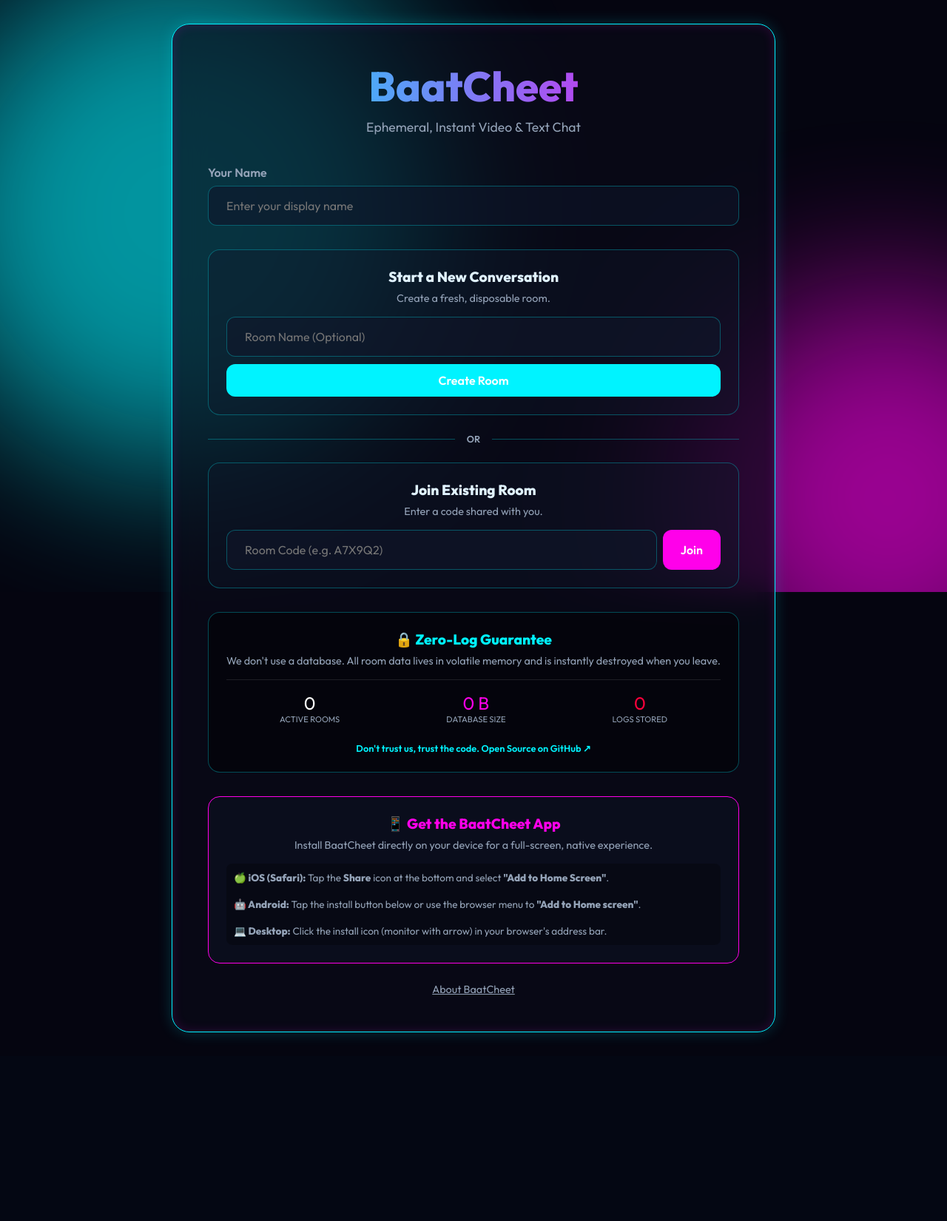
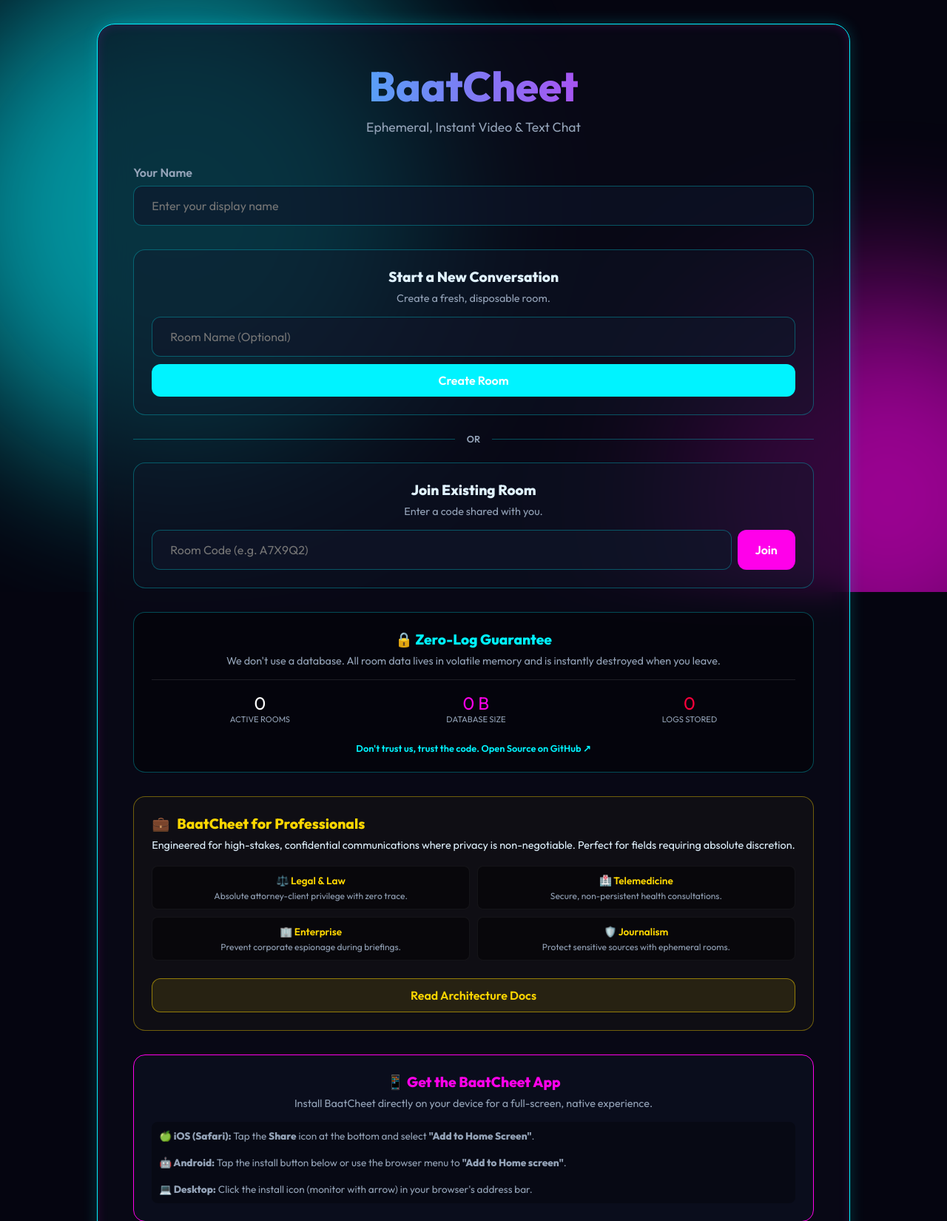
Before and after one commit to ArnavPundir22/BaatCheet, a Flask app: page / in a window 1280 px wide. Shown: the top 1650 px of the page at 74% size. Before the commit the page ends 1400 px from the top, so only its background shows below. Run offline with Flask 3, Linux system fonts and the light colour scheme; data that the repository does not hold is empty.

Commit message:
documentation update

```diff
--- a/static/sw.js
+++ b/static/sw.js
@@ -1,4 +1,4 @@
-const CACHE_NAME = 'baatcheet-v11';
+const CACHE_NAME = 'baatcheet-v12';
 const ASSETS_TO_CACHE = [
   '/',
   '/static/css/style.css',
--- a/templates/index.html
+++ b/templates/index.html
@@ -89,6 +89,36 @@
                 </div>
             </div>
 
+            <div class="action-card professional-card" style="margin-top: 2rem; border-color: rgba(255, 215, 0, 0.4); background: rgba(255, 215, 0, 0.03);">
+                <h3 style="color: #ffd700; display: flex; align-items: center; gap: 10px;">
+                    <span>💼</span> BaatCheet for Professionals
+                </h3>
+                <p style="font-size: 0.9rem; margin-bottom: 1.2rem; color: var(--text-main);">
+                    Engineered for high-stakes, confidential communications where privacy is non-negotiable. Perfect for fields requiring absolute discretion.
+                </p>
+                <div style="display: grid; grid-template-columns: 1fr 1fr; gap: 10px; margin-bottom: 1.5rem;">
+                    <div style="background: rgba(0,0,0,0.4); padding: 10px; border-radius: 8px; border: 1px solid rgba(255,255,255,0.05);">
+                        <div style="color: #ffd700; font-weight: 600; font-size: 0.85rem; margin-bottom: 4px;">⚖️ Legal & Law</div>
+                        <div style="font-size: 0.75rem; color: var(--text-muted);">Absolute attorney-client privilege with zero trace.</div>
+                    </div>
+                    <div style="background: rgba(0,0,0,0.4); padding: 10px; border-radius: 8px; border: 1px solid rgba(255,255,255,0.05);">
+                        <div style="color: #ffd700; font-weight: 600; font-size: 0.85rem; margin-bottom: 4px;">🏥 Telemedicine</div>
+                        <div style="font-size: 0.75rem; color: var(--text-muted);">Secure, non-persistent health consultations.</div>
+                    </div>
+                    <div style="background: rgba(0,0,0,0.4); padding: 10px; border-radius: 8px; border: 1px solid rgba(255,255,255,0.05);">
+                        <div style="color: #ffd700; font-weight: 600; font-size: 0.85rem; margin-bottom: 4px;">🏢 Enterprise</div>
+                        <div style="font-size: 0.75rem; color: var(--text-muted);">Prevent corporate espionage during briefings.</div>
+                    </div>
+                    <div style="background: rgba(0,0,0,0.4); padding: 10px; border-radius: 8px; border: 1px solid rgba(255,255,255,0.05);">
+                        <div style="color: #ffd700; font-weight: 600; font-size: 0.85rem; margin-bottom: 4px;">🛡️ Journalism</div>
+                        <div style="font-size: 0.75rem; color: var(--text-muted);">Protect sensitive sources with ephemeral rooms.</div>
+                    </div>
+                </div>
+                <div style="text-align: center;">
+                    <a href="https://github.com/ArnavPundir22/BaatChit/blob/main/docs/architecture.md" target="_blank" class="btn" style="background: rgba(255, 215, 0, 0.1); color: #ffd700; border: 1px solid rgba(255, 215, 0, 0.5); width: 100%; display: block; text-decoration: none; box-sizing: border-box; transition: all 0.3s ease;" onmouseover="this.style.background='rgba(255, 215, 0, 0.2)'" onmouseout="this.style.background='rgba(255, 215, 0, 0.1)'">Read Architecture Docs</a>
+                </div>
+            </div>
+
             <div class="action-card app-promo-card" style="margin-top: 2rem; border-color: var(--secondary);">
                 <h3 style="color: var(--secondary);">📱 Get the BaatCheet App</h3>
                 <p>Install BaatCheet directly on your device for a full-screen, native experience.</p>
```
Also changed, not shown: docs/architecture.md (+42 -0 lines), README.md.
